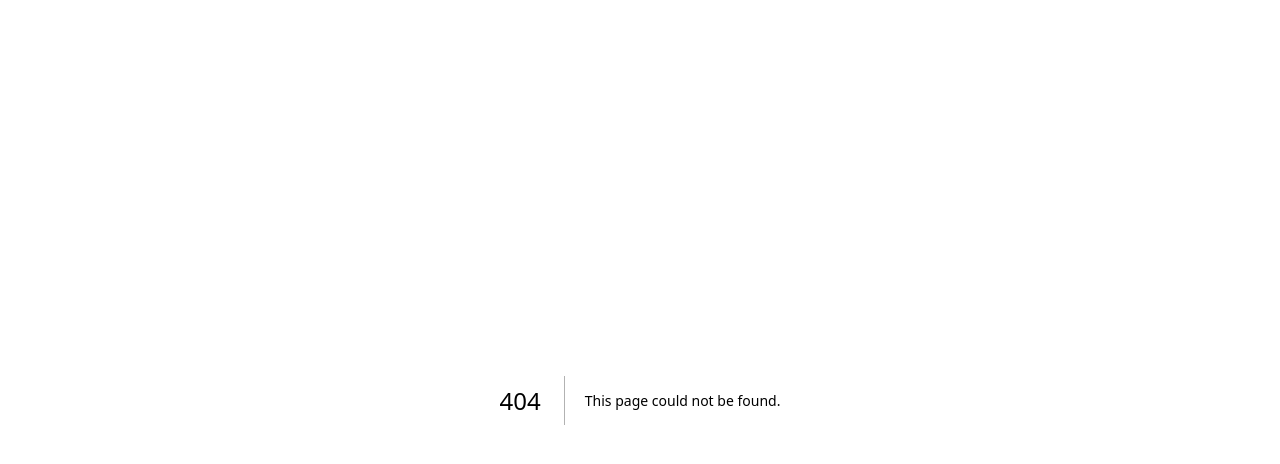
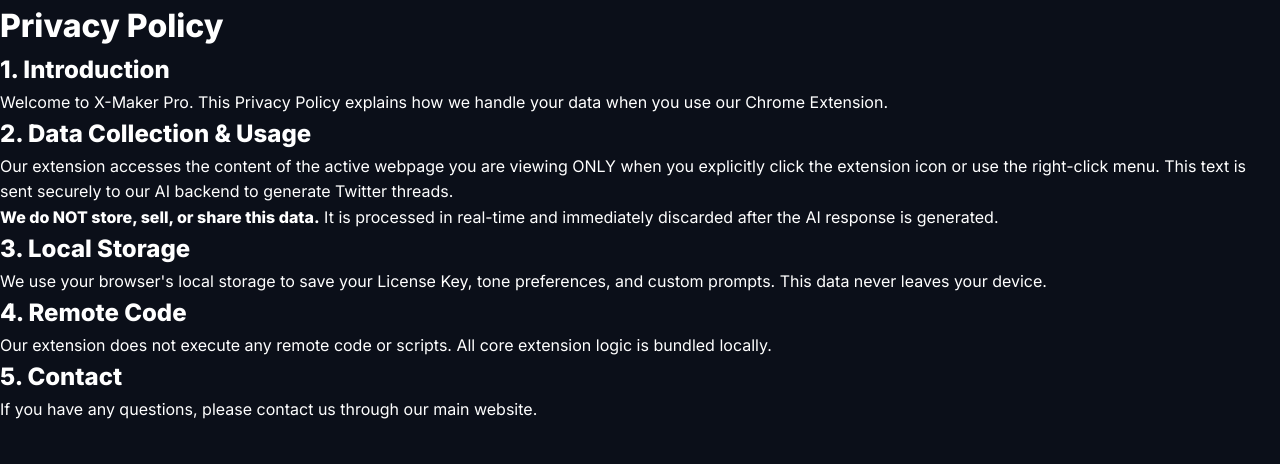
Before and after one commit to huangzhenye2025-maker/x-maker-web, a Next.js app: page /privacy in a window 1280 px wide. Before the commit this address had no page. Shown: the top 464 px of the page. Built offline with nearby package versions, Linux system fonts and the light colour scheme.

Commit message:
Add Privacy Policy page for Chrome Web Store

```diff
--- /dev/null
+++ b/src/app/privacy/page.js
@@ -0,0 +1,39 @@
+export const metadata = {
+  title: 'Privacy Policy - X-Maker Pro',
+};
+
+export default function PrivacyPolicy() {
+  return (
+    <div className="min-h-screen bg-[#0b0f19] text-gray-300 py-20 px-4">
+      <div className="max-w-3xl mx-auto space-y-8">
+        <h1 className="text-4xl font-bold text-white mb-8">Privacy Policy</h1>
+
+        <section className="space-y-4">
+          <h2 className="text-2xl font-semibold text-white">1. Introduction</h2>
+          <p>Welcome to X-Maker Pro. This Privacy Policy explains how we handle your data when you use our Chrome Extension.</p>
+        </section>
+
+        <section className="space-y-4">
+          <h2 className="text-2xl font-semibold text-white">2. Data Collection & Usage</h2>
+          <p>Our extension accesses the content of the active webpage you are viewing ONLY when you explicitly click the extension icon or use the right-click menu. This text is sent securely to our AI backend to generate Twitter threads.</p>
+          <p><strong>We do NOT store, sell, or share this data.</strong> It is processed in real-time and immediately discarded after the AI response is generated.</p>
+        </section>
+
+        <section className="space-y-4">
+          <h2 className="text-2xl font-semibold text-white">3. Local Storage</h2>
+          <p>We use your browser's local storage to save your License Key, tone preferences, and custom prompts. This data never leaves your device.</p>
+        </section>
+
+        <section className="space-y-4">
+          <h2 className="text-2xl font-semibold text-white">4. Remote Code</h2>
+          <p>Our extension does not execute any remote code or scripts. All core extension logic is bundled locally.</p>
+        </section>
+
+        <section className="space-y-4">
+          <h2 className="text-2xl font-semibold text-white">5. Contact</h2>
+          <p>If you have any questions, please contact us through our main website.</p>
+        </section>
+      </div>
+    </div>
+  );
+}
```
